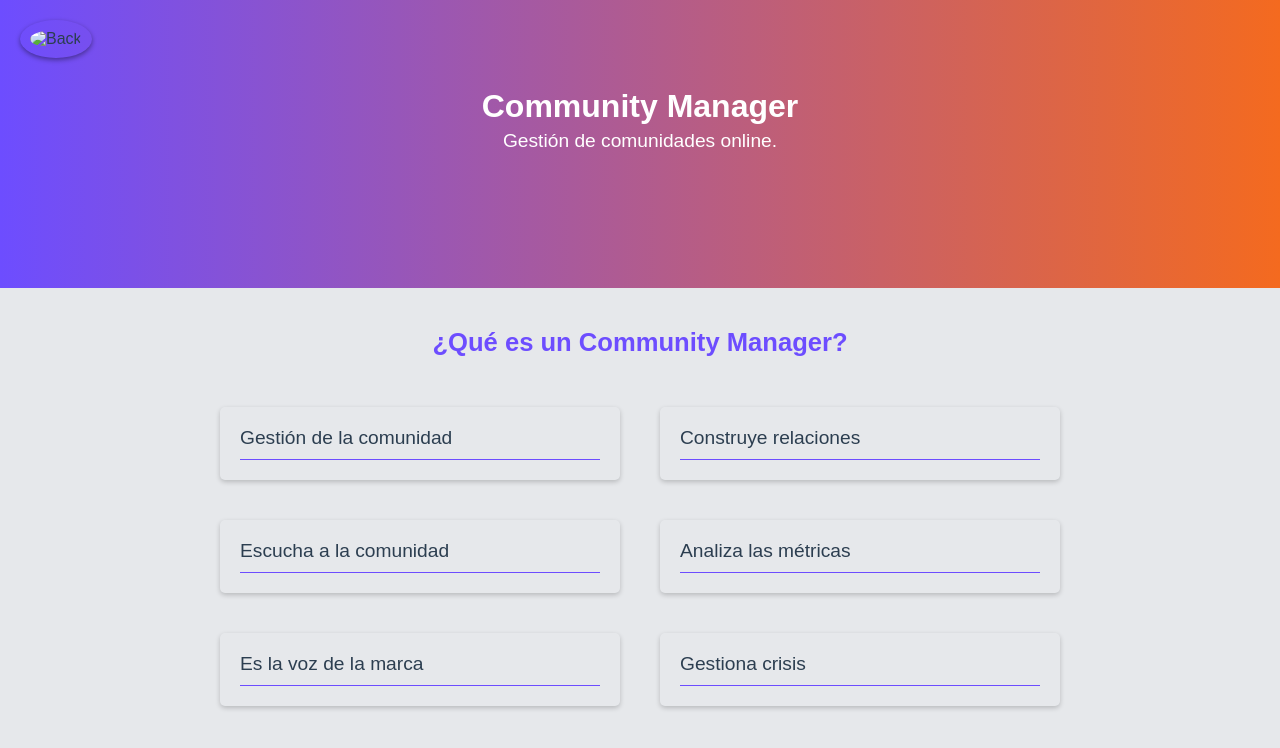
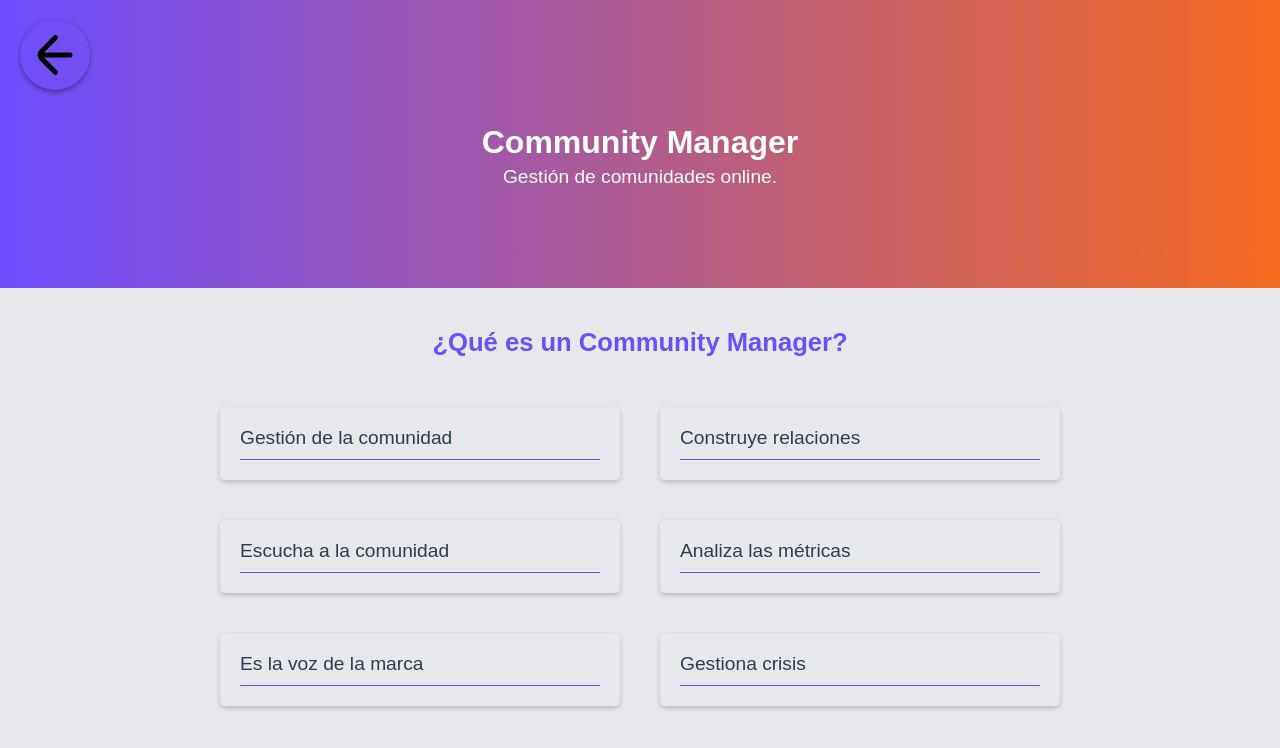
Before and after one commit to YAHW-R/redboost-digital, a website: page html/community.manager.html in a window 1280 px wide. Drawn offline with Linux system fonts and the light colour scheme; files that its build step writes are made by us from their sources; files whose address does not match are found by name.

Commit message:
Update community.manager.html

```diff
--- a/html/community.manager.html
+++ b/html/community.manager.html
@@ -9,7 +9,7 @@
 </head>
 <body>
     <header>
-        <img id="arrow" src="img/back-arrow.svg" alt="Back" width="50" onclick="history.back()">
+        <img id="arrow" src="../img/back-arrow.svg" alt="Back" width="50" onclick="history.back()">
         <h1>Community Manager</h1>
         <p>Gestión de comunidades online.</p>
     </header>
```
